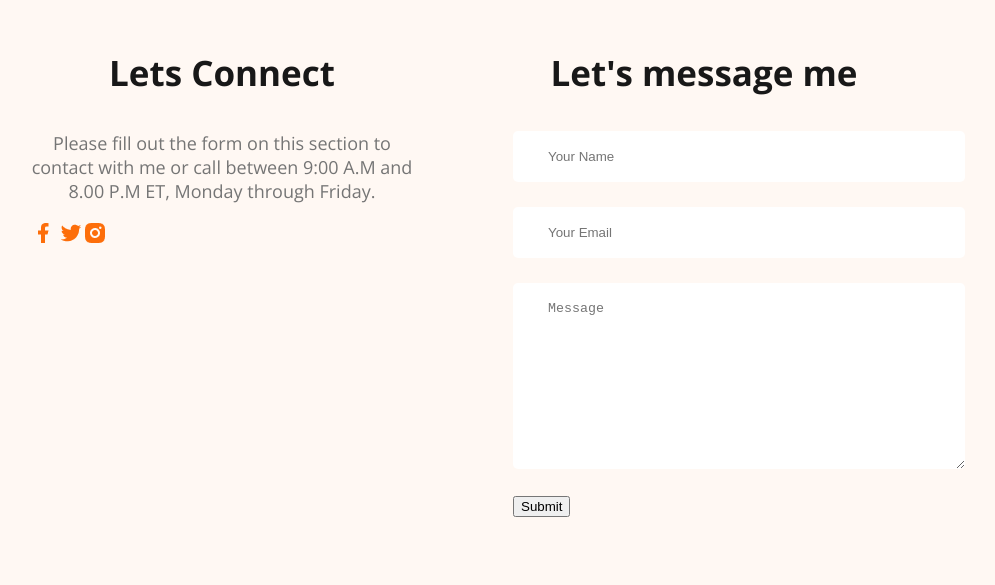
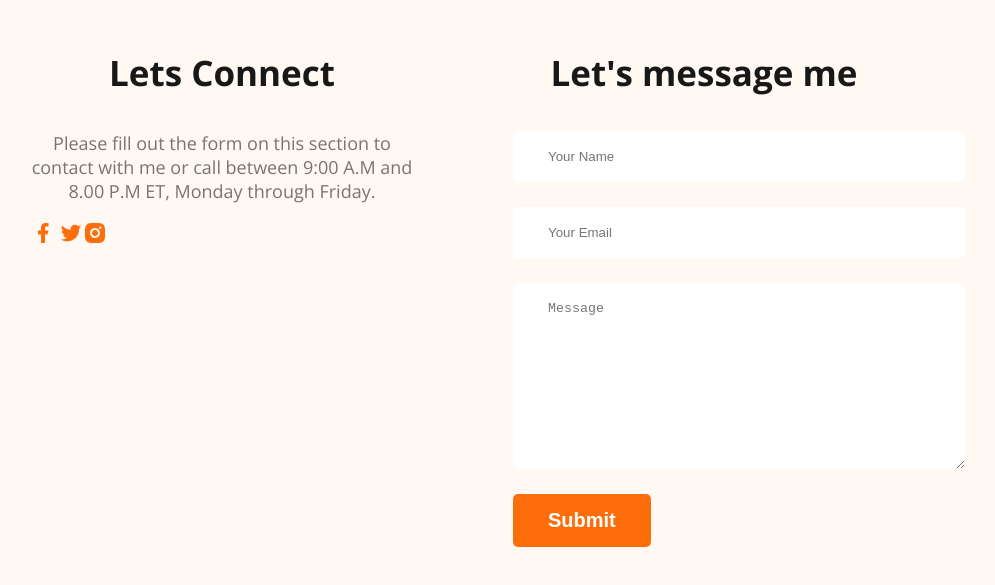
Before and after one commit to samithedeveloper1/Web-developer-portfolio, a plain HTML site: page index.html in a window 1280 px wide. Shown: the part 3384-3969 px from the top of the page, without its empty margins (177-1172 px from the left). Drawn offline with nearby package versions, Linux system fonts and the light colour scheme.

Commit message:
updated the footer

```diff
--- a/index.html
+++ b/index.html
@@ -184,7 +184,7 @@
                 <input type="text" placeholder="Your Name">
                 <input type="email" name="" placeholder="Your Email" id="">
                 <textarea name="" placeholder="Message" id="" cols="30" rows="10"></textarea>
-                <input type="submit" value="Submit">
+                <input type="submit" class="btn-primary" value="Submit">
             </form>
         </div>
     </footer>
```
